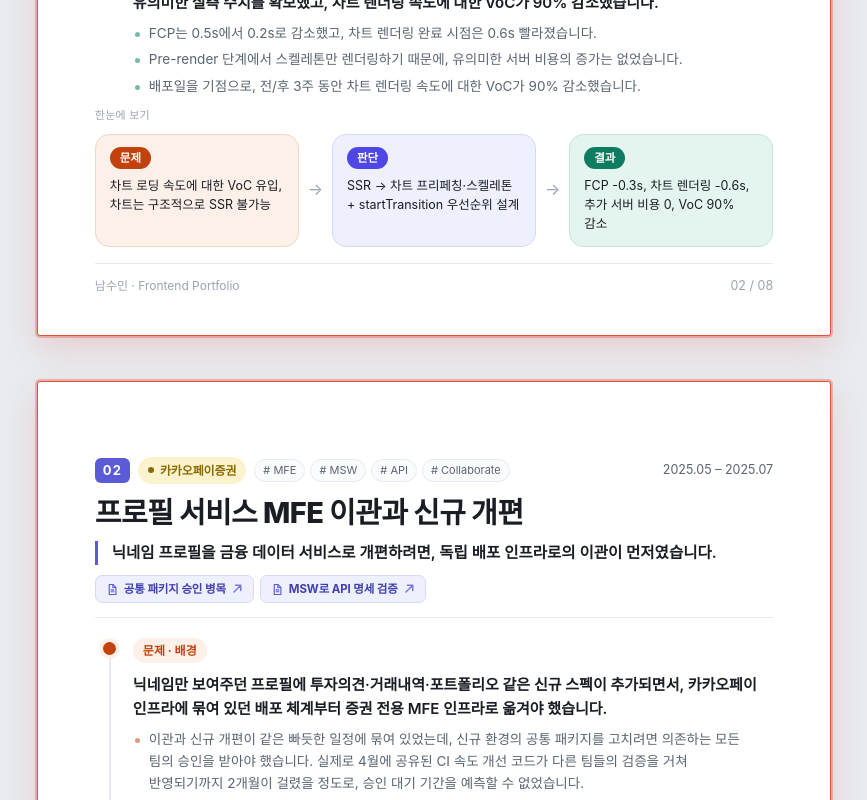
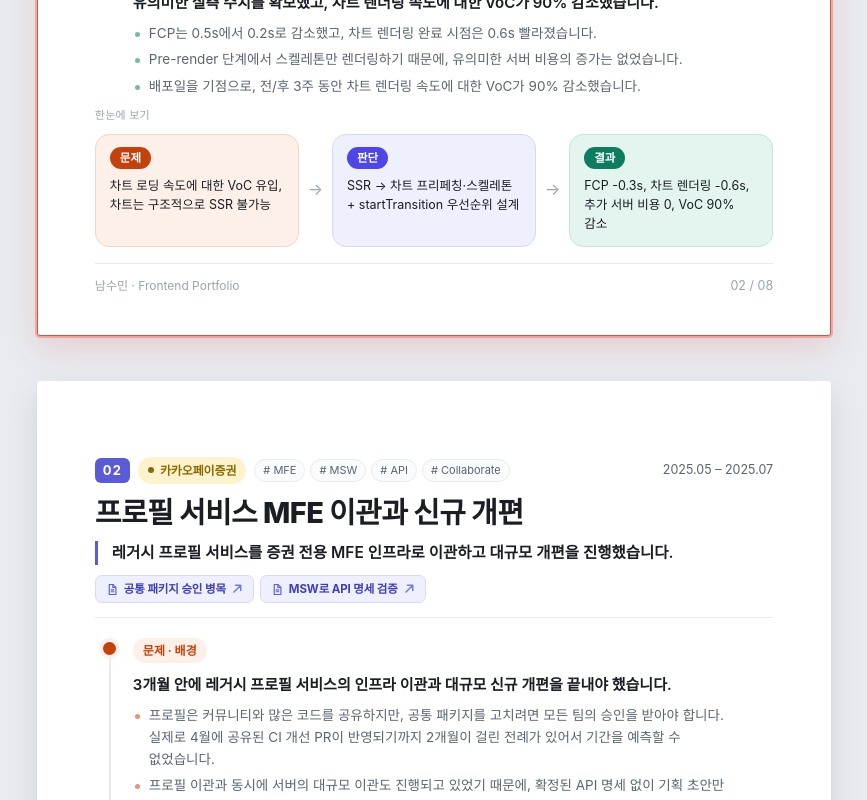
Before and after one commit to vi-wolhwa/portfolio, a React (Vite) app: page / in a window 1280 px wide. Shown: the part 2000-2800 px from the top of the page, without its empty margins (206-1073 px from the left). Built offline with nearby package versions, Linux system fonts and the light colour scheme; a web font is replaced by a local one.

Commit message:
v2.5.3 ─ 2(MFE), 3(ACC)  완료

```diff
--- a/src/data/projects.ts
+++ b/src/data/projects.ts
@@ -93,8 +93,7 @@ export const projects: Project[] = [
     order: 2,
     org: 'kakaopay',
     title: '프로필 서비스 MFE 이관과 신규 개편',
-    tagline:
-      '닉네임 프로필을 금융 데이터 서비스로 개편하려면, 독립 배포 인프라로의 이관이 먼저였습니다.',
+    tagline: '레거시 프로필 서비스를 증권 전용 MFE 인프라로 이관하고 대규모 개편을 진행했습니다.',
     role: 'Frontend · 인턴',
     period: '2025.05 – 2025.07',
     stack: ['# MFE', '# MSW', '# API', '# Collaborate'],
@@ -111,30 +110,30 @@ export const projects: Project[] = [
       },
     ],
     problem: {
-      lead: '닉네임만 보여주던 프로필에 투자의견·거래내역·포트폴리오 같은 신규 스펙이 추가되면서, 카카오페이 인프라에 묶여 있던 배포 체계부터 증권 전용 MFE 인프라로 옮겨야 했습니다.',
+      lead: '3개월 안에 레거시 프로필 서비스의 인프라 이관과 대규모 신규 개편을 끝내야 했습니다.',
       points: [
-        '이관과 신규 개편이 같은 빠듯한 일정에 묶여 있었는데, 신규 환경의 공통 패키지를 고치려면 의존하는 모든 팀의 승인을 받아야 했습니다. 실제로 4월에 공유된 CI 속도 개선 코드가 다른 팀들의 검증을 거쳐 반영되기까지 2개월이 걸렸을 정도로, 승인 대기 기간을 예측할 수 없었습니다.',
-        '동시에 서버 개발도 이관 작업과 겹쳐 있어, 확정된 API 명세 없이 기획 초안만 보고 프론트엔드를 먼저 만들어야 했습니다.',
+        '프로필은 커뮤니티와 많은 코드를 공유하지만, 공통 패키지를 고치려면 모든 팀의 승인을 받아야 합니다. 실제로 4월에 공유된 CI 개선 PR이 반영되기까지 2개월이 걸린 전례가 있어서 기간을 예측할 수 없었습니다.',
+        '프로필 이관과 동시에 서버의 대규모 이관도 진행되고 있었기 때문에, 확정된 API 명세 없이 기획 초안만 보고 프론트엔드를 먼저 개발해야 하는 상황이었습니다.',
       ],
     },
     decision: {
-      lead: 'CI 코드 하나가 반영되기까지 2개월이 걸리는 구조로는, 이관과 개편을 같은 일정 안에서 끝낼 수 없었습니다.',
+      lead: '배포 일정을 맞추기 위해서는, 다른 팀의 승인도 API 명세 확정도 기다릴 여유가 없었습니다.',
       points: [
-        '공통 패키지를 그대로 고치면 승인 대기 기간을 예측할 수 없어 이관 일정 전체가 밀렸고, 다른 서비스로 복사해 쓰면 부채가 어디로 퍼졌는지 추적할 수 없었습니다. 결국 팀 전용 패키지에 모듈을 선언해 변경 범위를 팀 안으로 격리하고, 전사 패키지로 옮길 경로까지 남기는 절충안을 택했습니다.',
-        '한편 API 명세가 확정되기 전이라, 기획 초안을 그대로 MSW 핸들러로 구현해 실제 로직을 태워보며 명세의 허점을 미리 찾았습니다. 그중 "내 프로필" 진입 시 본인 userId를 몰라 발생하던 불필요한 직렬 API 호출은, 클라이언트 대신 서버가 세션으로 사용자를 식별하는 전용 엔드포인트를 요청해 없앴습니다.',
+        '커뮤니티 코드를 공통 패키지로 올리면 일정을 맞출 수 없고, 복사해 사용하면 변경사항 추적이 어렵습니다. 결국 팀 전용 패키지를 통해 영향 범위를 팀 안으로 격리하고, 공통 패키지는 병합은 기술 부채로 남겼습니다.',
+        '한편 API 명세가 확정되기 전이라, 기획 초안을 그대로 MSW 핸들러로 구현해 실제 로직을 태워보며 명세의 허점을 미리 찾았습니다. 그중 "내 프로필" 진입 시 본인 userId를 몰라 발생하던 불필요한 직렬 API 호출은, 클라이언트 대신 서버가 세션으로 사용자를 식별하는 전용 엔드포인트를 요청하여 해결했습니다.',
       ],
     },
     result: {
-      lead: '패키지를 팀 안에 격리한 절충안과, 서버 명세를 기다리지 않고 먼저 검증한 접근 모두 결과로 이어졌습니다.',
+      lead: '주도적인 판단과 결정을 통해, 이관과 개편 모두 3개월 안에 마칠 수 있었습니다.',
       points: [
-        '공통 패키지 승인 없이 팀 내부 검토만으로 즉시 배포할 수 있게 되어, 매주 배포 사이클마다 반복되던 지연이 사라졌습니다.',
-        '"내 프로필" 진입 API 응답 시간은 개발자도구 네트워크 탭 실측 기준 약 180ms 줄었습니다. 응답 전까지 스켈레톤을 보여주는 구조라, 화면이 완성되는 시점의 단축과도 같습니다.',
+        '팀 전용 패키지를 통해 공통 패키지 승인 없이 팀 내부 검토만으로 즉시 배포할 수 있게 됐습니다. 다만 팀 전용 패키지를 전사 공통 패키지로 병합하는 것은 기술부채로 남았습니다.',
+        '"내 프로필" 페이지의 응답 시간은 개발자도구 네트워크 탭 실측 기준 최소 180ms 줄었습니다. 이 과정에서 프론트엔드 구조에 맞게 API 스키마도 함께 다듬을 수 있었습니다.',
       ],
     },
     flow: {
-      problem: '신규 스펙 추가로 증권 전용 MFE 이관 필요, 이관과 개발이 한 일정에 충돌',
+      problem: '3개월 내 이관+개편 필요, 공통패키지 승인 · API 확정 모두 다른 팀의 일정에 의존',
       decision: '패키지는 통제 가능한 부채로 격리 + API는 MSW로 사전 검증',
-      result: '승인 없이 즉시 배포, API 응답 180ms 단축',
+      result: '공통 패키지 승인 없이 즉시 배포, 프로필 API 응답시간 180ms 단축',
     },
   },
 
@@ -157,30 +156,30 @@ export const projects: Project[] = [
       },
     ],
     problem: {
-      lead: '프로필 개편으로 매매 내역·포트폴리오 같은 민감 데이터가 노출되며, 접근 조건이 회원 등급·약관 동의·공개 동의 3가지로 늘었습니다.',
+      lead: '프로필 개편으로 매매 내역·포트폴리오 같은 민감 데이터가 추가되어 접근 제어가 필요해졌습니다.',
       points: [
-        '기존엔 각 컴포넌트가 이 조건들을 if 분기로 직접 처리했는데, 이미 데이터 로딩과 콜드 케이스 분기가 있는 상태라 권한 분기까지 더해지며 한 컴포넌트가 감당해야 할 책임이 한꺼번에 늘어나는 구조가 됐습니다.',
-        '정책이 바뀌면 권한 조건이 관여하는 모든 컴포넌트를 찾아 고쳐야 했고, 수익률처럼 더 민감한 정보를 요구하는 기능이 추가될 예정이라 조건은 앞으로도 늘어날 상황이었습니다.',
+        '기존엔 각 컴포넌트가 조건들을 if 분기로 직접 처리했는데, 이미 데이터 로딩, 콜드 케이스, 차단 여부 분기가 있는 상태에서 권한 분기까지 더해지며 한 컴포넌트가 감당해야 할 책임이 비대해졌습니다.',
+        '정책이 바뀌면 권한 조건이 관여하는 모든 컴포넌트를 찾아 고쳐야 했고, 수익률처럼 더 민감한 정보를 요구하는 기능이 추가될 가능성이 있어서, 확장에는 열려있지만 변경에는 닫혀있는 설계가 필요했습니다.',
       ],
     },
     decision: {
-      lead: '조건이 계속 늘어날 상황에서, 컴포넌트는 "무엇을 보여줄지"만 알고 "왜 못 보여주는지"는 몰라도 되도록 책임을 나누는 쪽으로 방향을 잡았습니다.',
+      lead: '컴포넌트는 "무엇을 보여줄지"만 알고, "왜 못 보여주는지"는 몰라도 되도록 책임을 분리했습니다.',
       points: [
-        '페이지 진입 자체를 막는 조건과 섹션마다 다른 조건은 레이어가 달라, useProfilePageAccess와 useProfileSectionAccess 두 훅으로 분리했습니다.',
-        '각 훅은 canView와 fallback만 반환해 컴포넌트가 두 줄로 분기를 끝내게 했고, 어떤 탭에 어떤 조건이 필요한지는 SECTION_PERMISSION_MAP에 중앙화해 컴포넌트는 자신이 어떤 탭인지만 전달하면 되도록 했습니다.',
+        "접근 제어를 '페이지 접근 자체를 막는 조건'과 '섹션 별 접근 권한을 제어하는 조건'으로 구분하고, useProfilePageAccess와 useProfileSectionAccess 두 훅으로 분리했습니다.",
+        "각 섹션 별 필요한 권한은 config로 중앙화하고, 각 훅은 페이지에 canView와 fallback만 반환해서, 페이지는 렌더링 여부는 알 수 있지만, '왜'인지는 모르도록 설계했습니다.",
       ],
     },
     result: {
-      lead: '새 약관 조건이 추가돼도 컴포넌트는 그대로였고, 수정 지점은 Map 하나로 좁혀졌습니다.',
+      lead: '접근 제어 로직의 중앙화를 통해 컴포넌트와 접근 제어 로직을 분리했습니다.',
       points: [
-        '포트폴리오 탭에 약관 조건이 하나 늘어도 ProfilePortfolio 컴포넌트는 손대지 않고, SECTION_PERMISSION_MAP에 항목 하나만 추가하면 됐습니다.',
-        '다만 60초 staleTime 동안은 탭을 전환해도 변경된 접근 조건이 곧바로 반영되지 않는 한계가 남았습니다. 캐시를 완전히 비우는 pull-to-refresh로 해소할 수는 있지만, 탭 전환 정도의 가벼운 액션에 캐시 전체를 초기화하는 건 과한 대응이라 더 가벼운 해결책을 찾고 있습니다.',
+        '앞으로 새로운 약관 조건이 추가되거나 삭제되더라도 기존처럼 모든 페이지의 조건문을 수정할 필요 없이, 변경된 정책에 따라 config를 업데이트 하면 일괄적으로 적용할 수 있습니다. ',
       ],
     },
     flow: {
       problem: '민감 데이터 노출로 접근 조건 3종 → 컴포넌트가 다 알아야 하는 구조',
-      decision: '페이지·섹션 레이어 분리 + canView·fallback 최소 반환 + 중앙 맵',
-      result: '새 조건 추가돼도 컴포넌트 불변 (다만 데이터 신선도는 트레이드오프)',
+      decision:
+        '페이지·섹션 레이어 분리 + canView·fallback 최소 반환 + 접근 제어 정책 config 중앙화',
+      result: '접근 제어 로직 중앙 집중 관리, 정책의 변경에도 컴포넌트 불변',
     },
   },
 
@@ -338,8 +337,7 @@ export const projects: Project[] = [
     variant: 'service',
     org: 'woowacourse',
     title: '코드잽 — 코드 템플릿 저장·공유 서비스',
-    tagline:
-      '5개월간 하나의 서비스를 처음부터 만들며 마주친 프론트엔드 문제들을, 하나씩 파고들어 풀었습니다.',
+    tagline: '하나의 서비스를 처음부터 끝까지 만들며, 다양한 문제들을 경험하고 해결하였습니다.',
     description:
       '자주 쓰는 코드를 매번 이전 프로젝트에서 뒤지던 개발자를 위해, 코드 템플릿을 저장하고 빠르게 검색·재사용하는 서비스입니다. 프론트엔드 3인·백엔드 5인이 실사용 서비스로 배포했고, 저는 프론트엔드 개발자로 참여했습니다.',
     role: 'Frontend · FE 3인 · BE 5인',
```
